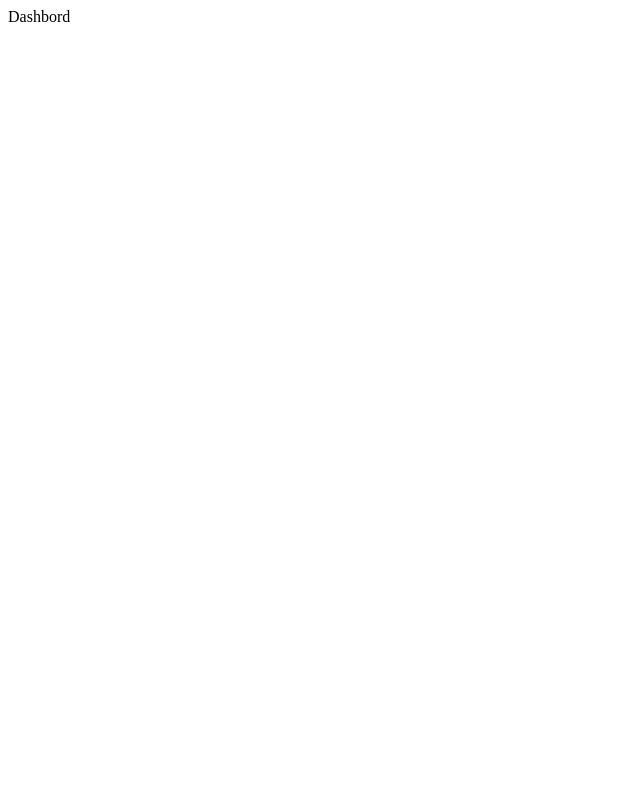
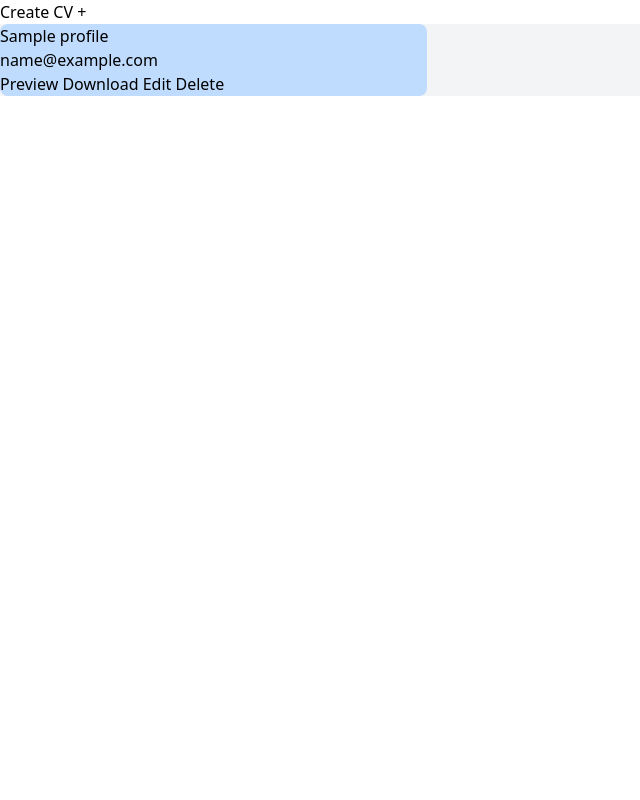
Before and after one commit to Musa-Yusuf20/cv-generator, a Django app: page / in a window 1280 px wide. Before the commit the part shown is almost empty. Shown: the whole page, without its empty margins (0-640 px from the left). Run offline with Django 5.2, Linux system fonts and the light colour scheme; tables that the repository leaves empty hold one stand-in row (values such as "Sample post"); some libraries are stand-ins or nearby versions.

Commit message:
created the dashboard on the homepage, which shows the cv's we have.

```diff
--- a/mysite/myapp/templates/myapp/dashboard.html
+++ b/mysite/myapp/templates/myapp/dashboard.html
@@ -1 +1,22 @@
-Dashbord
+<html>
+    <head>
+        <script src="https://cdn.tailwindcss.com"></script>
+    </head>
+    <body>
+        <a href="{% url 'save_profile' %}">Create CV +</a>
+        <div class="bg-gray-100">
+           {% for resume in resumes %}
+           <div class="rounded-lg bg-blue-200 w-1/3">
+            <p>{{resume.name}}</p>
+            <p>{{resume.email}} </p>
+            <div>
+            <a href="{% url 'resume' resume.id %}">Preview</a>
+            <a href="">Download</a>
+            <a href="">Edit</a>
+            <a href="">Delete</a>
+           </div>
+           </div>
+           {% endfor %}
+        </div>
+    </body>
+</html>
--- a/mysite/myapp/views.py
+++ b/mysite/myapp/views.py
@@ -1,4 +1,4 @@
-from django.shortcuts import render
+from django.shortcuts import render, redirect
 from myapp.models import Profile
 
 # Create your views here.
@@ -22,6 +22,7 @@ def save_profile(request):
         skills = request.POST.get("skills")
         profile = Profile(name=name,email=email,number=number,degree=degree,school=school,university=university,summary=summary,previous_work=previous_work,skills=skills,profile=profile)
         profile.save()
+        return redirect("dashbord")
     return render(request,"myapp/accept.html")
 
 
```
